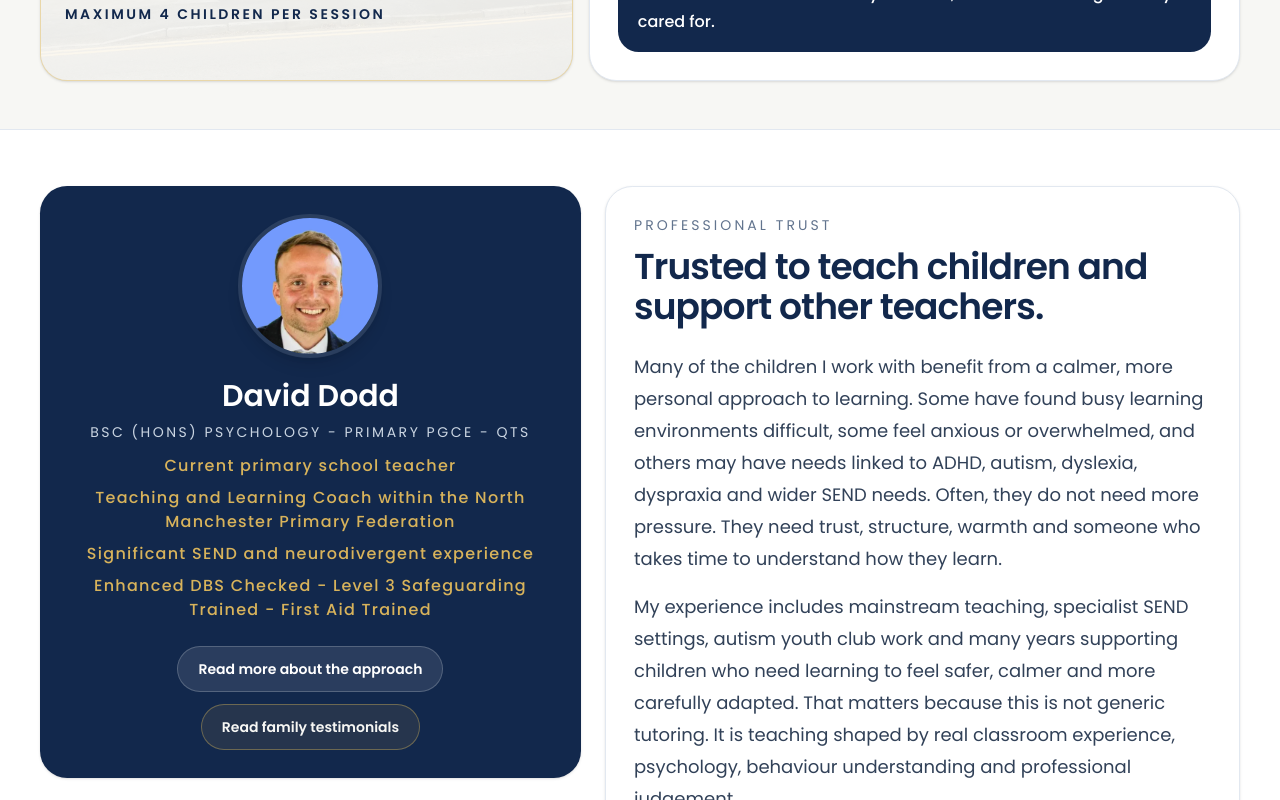
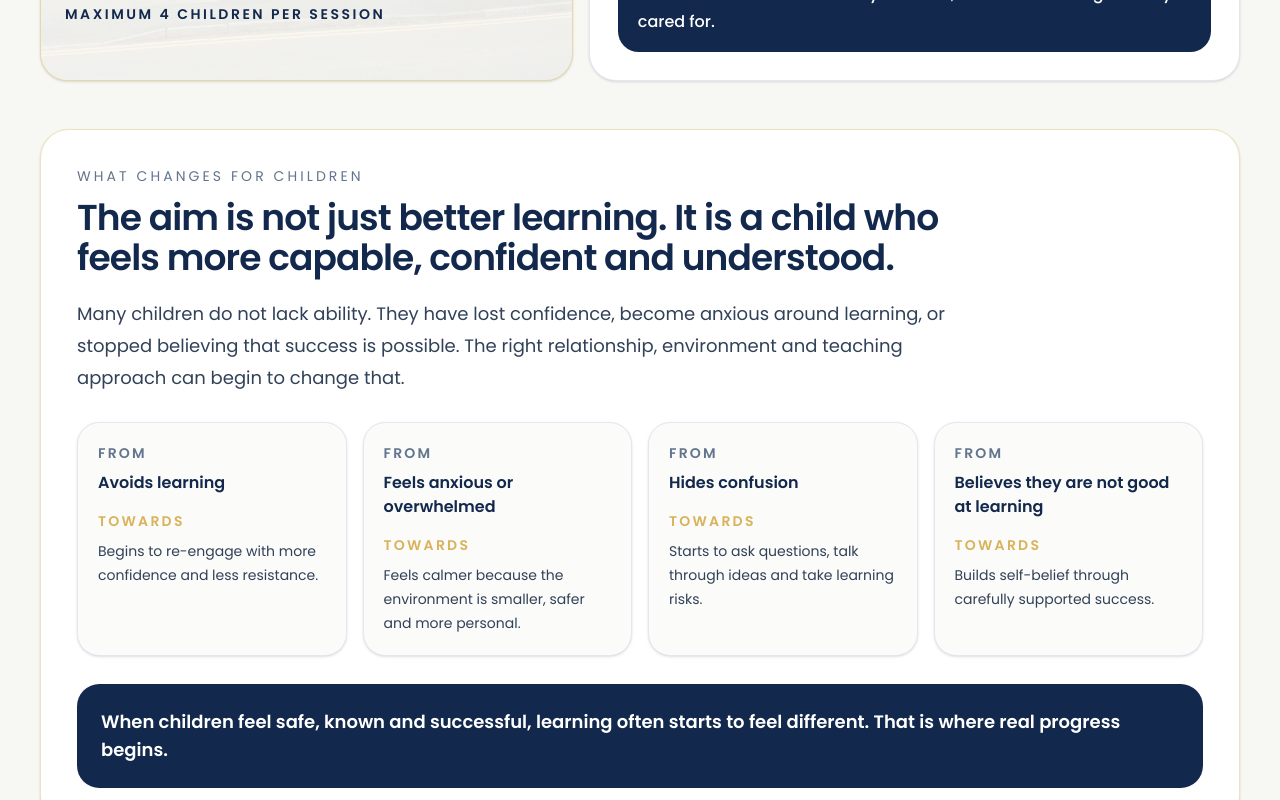
Before and after one commit to davedodd89-ai/warren-dodd-education, a Next.js app: page / in a window 1280 px wide. Shown: the part 1560-2360 px from the top of the page. Built offline with nearby package versions, Linux system fonts and the light colour scheme.

Commit message:
Refine homepage transformation messaging and positioning

```diff
--- a/app/page.tsx
+++ b/app/page.tsx
@@ -100,6 +100,26 @@ export default function Page() {
     {
       title: "Pace and structure",
       text: "I adjust the level of support, challenge, movement, talk and independence so learning feels manageable and purposeful.",
+    },
+  ];
+
+  const transformationPoints = [
+    {
+      before: "Avoids learning",
+      after: "Begins to re-engage with more confidence and less resistance.",
+    },
+    {
+      before: "Feels anxious or overwhelmed",
+      after:
+        "Feels calmer because the environment is smaller, safer and more personal.",
+    },
+    {
+      before: "Hides confusion",
+      after: "Starts to ask questions, talk through ideas and take learning risks.",
+    },
+    {
+      before: "Believes they are not good at learning",
+      after: "Builds self-belief through carefully supported success.",
     },
   ];
 
@@ -303,6 +323,64 @@ export default function Page() {
             </div>
           </div>
         </motion.div>
+      </motion.section>
+
+      <motion.section
+        className="mx-auto max-w-7xl px-5 pb-10 md:px-10 md:pb-14"
+        initial="hidden"
+        whileInView="show"
+        viewport={{ once: true, amount: 0.15 }}
+        variants={sectionVariant}
+      >
+        <div className="rounded-[1.8rem] border border-[#D8B35B]/40 bg-white p-6 shadow-sm md:p-9">
+          <p className="text-xs uppercase tracking-[0.22em] text-slate-500 md:text-sm">
+            What changes for children
+          </p>
+
+          <h2 className="mt-3 max-w-4xl text-2xl font-semibold tracking-tight text-[#12284C] md:text-4xl">
+            The aim is not just better learning. It is a child who feels more
+            capable, confident and understood.
+          </h2>
+
+          <p className="mt-5 max-w-4xl text-base leading-7 text-slate-700 md:text-lg md:leading-8">
+            Many children do not lack ability. They have lost confidence, become
+            anxious around learning, or stopped believing that success is
+            possible. The right relationship, environment and teaching approach
+            can begin to change that.
+          </p>
+
+          <div className="mt-7 grid gap-4 md:grid-cols-2 lg:grid-cols-4">
+            {transformationPoints.map((item) => (
+              <div
+                key={item.before}
+                className="rounded-[1.4rem] border border-slate-200 bg-[#FBFBF9] p-5 shadow-sm"
+              >
+                <p className="text-sm font-semibold uppercase tracking-[0.16em] text-slate-500">
+                  From
+                </p>
+
+                <p className="mt-2 text-base font-semibold text-[#12284C]">
+                  {item.before}
+                </p>
+
+                <p className="mt-4 text-sm font-semibold uppercase tracking-[0.16em] text-[#D8B35B]">
+                  Towards
+                </p>
+
+                <p className="mt-2 text-sm leading-6 text-slate-700">
+                  {item.after}
+                </p>
+              </div>
+            ))}
+          </div>
+
+          <div className="mt-7 rounded-[1.4rem] bg-[#12284C] p-6 text-white">
+            <p className="text-base font-semibold leading-7 md:text-lg">
+              When children feel safe, known and successful, learning often
+              starts to feel different. That is where real progress begins.
+            </p>
+          </div>
+        </div>
       </motion.section>
 
       <motion.section
@@ -658,7 +736,8 @@ export default function Page() {
                 What families say
               </p>
               <h2 className="mt-3 text-2xl font-semibold tracking-tight text-[#12284C] md:text-3xl">
-                Families speak about trust, confidence and real change.
+                Families speak about children feeling seen, trusted and more
+                confident.
               </h2>
             </div>
 
@@ -827,12 +906,14 @@ export default function Page() {
             </p>
 
             <h2 className="mt-3 max-w-3xl text-2xl font-semibold tracking-tight text-[#12284C] md:text-4xl">
-              A reserved weekly place is £180 for each 3-hour session.
+              A reserved weekly place for consistent support, confidence and
+              progress.
             </h2>
 
             <p className="mt-5 max-w-3xl text-base leading-7 text-slate-700 md:text-lg md:leading-8">
-              This reserves your child’s place in a consistent small group of no
-              more than four children, with careful planning, skilled teaching,
+              A reserved weekly place is £180 for each 3-hour session. This
+              reserves your child’s place in a consistent small group of no more
+              than four children, with careful planning, skilled teaching,
               supported social learning and a strong focus on confidence,
               engagement and progress across reading, writing, Maths, oracy and
               wider curriculum learning.
```
